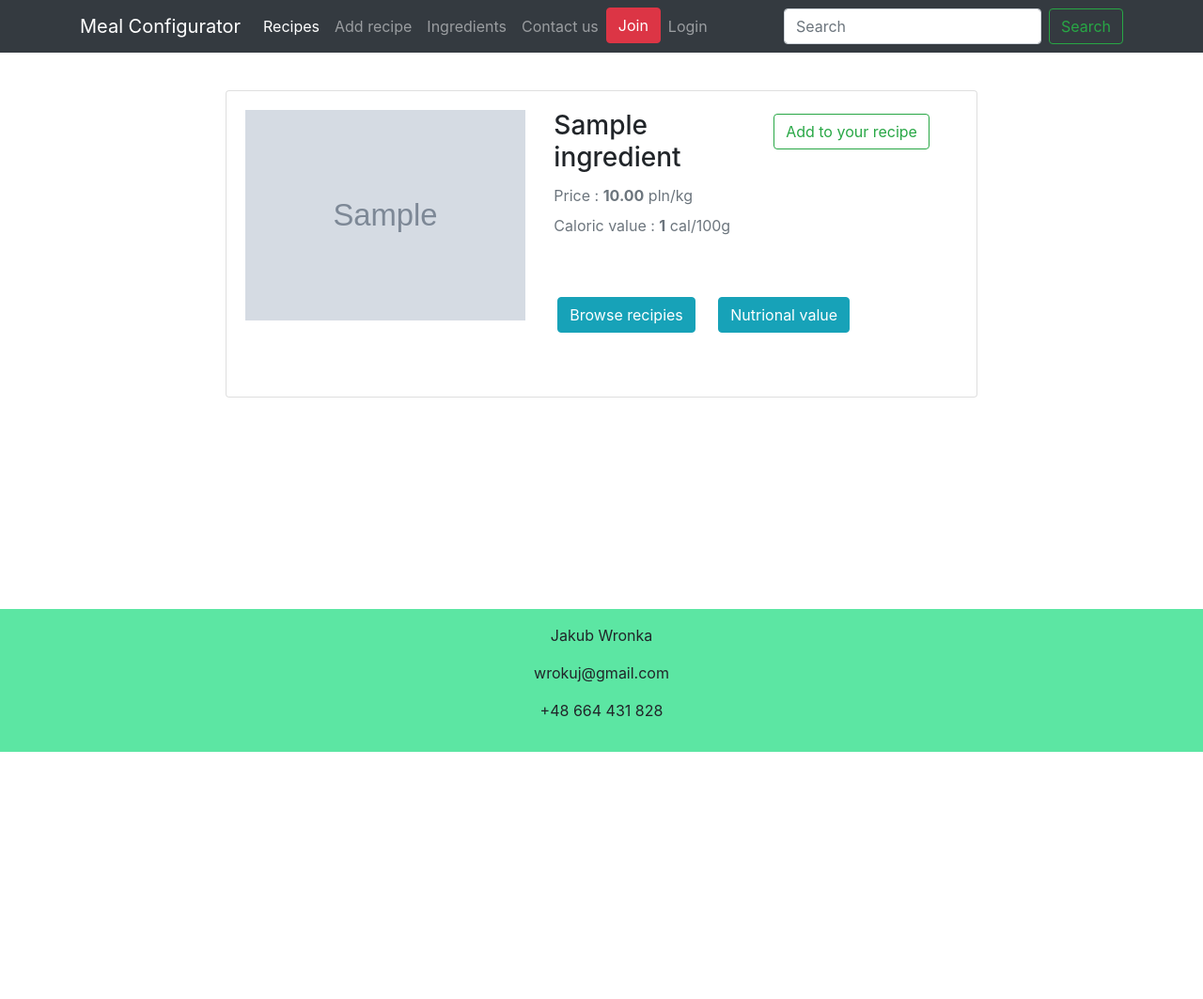
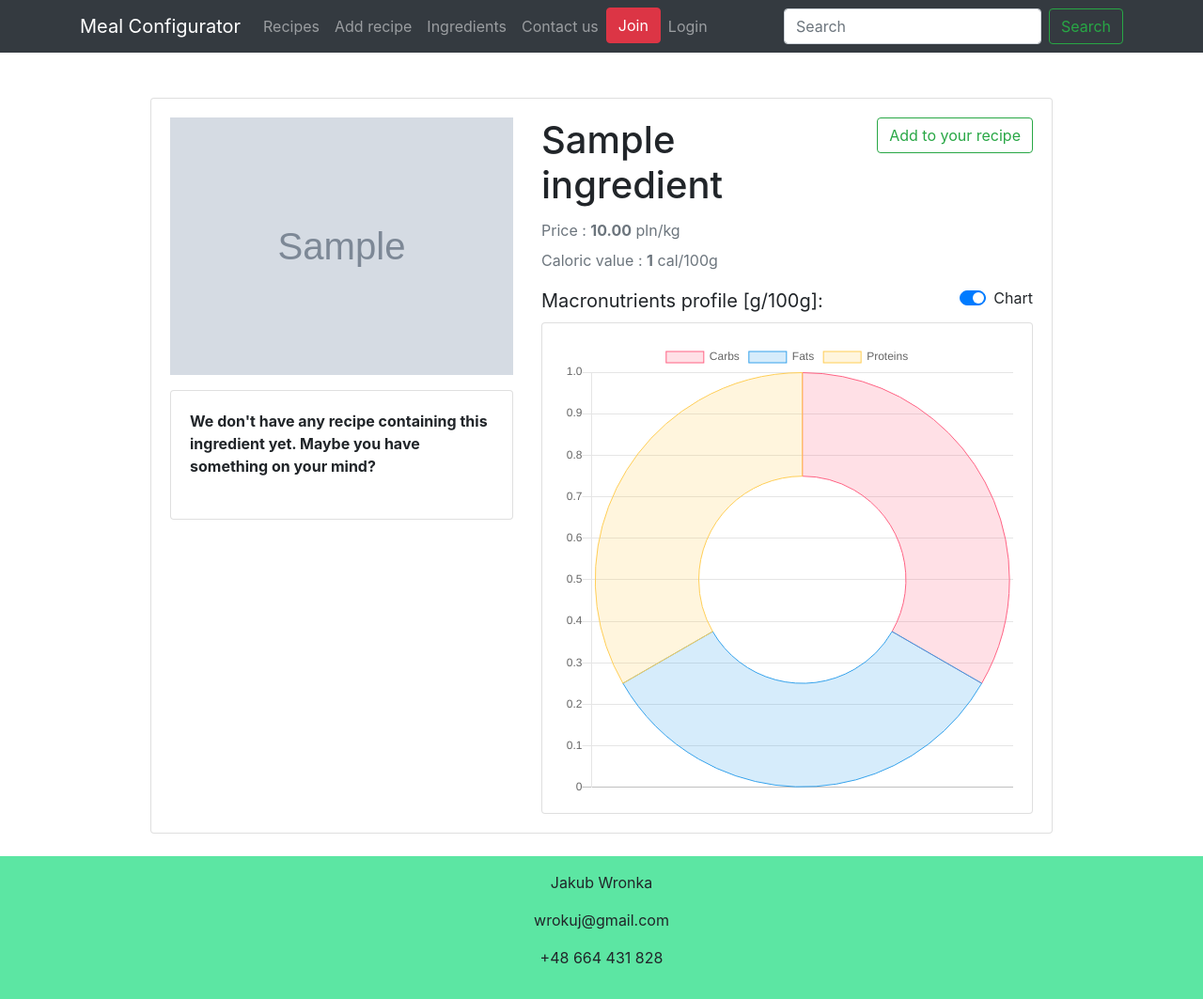
Before and after one commit to wroku/mc, a Django app: a page that uses main/templates/main/base.html in a window 1280 px wide. Shown: the whole page at 94% size. Before the commit the page ends 800 px from the top, so only its background shows below. Run offline with Django 3.2, Linux system fonts and the light colour scheme; tables that the repository leaves empty hold one stand-in row (values such as "Sample post"); grey boxes marked "Sample" are stand-in pictures; some libraries are stand-ins or nearby versions.

Commit message:
Redesign product details and add script toggilng active nav-links in navbar.

```diff
--- a/main/static/css/responsive.css
+++ b/main/static/css/responsive.css
@@ -2,7 +2,9 @@
     .margin-group {
         margin-bottom: 5px;
     }
-
+    #rc1 {
+        display: None;
+    }
 }
 @media (min-width: 576px) {
     .card-columns {
@@ -13,6 +15,9 @@
     .ing-btns {
         position: absolute;
         bottom: 10px;
+    }
+    #rc1 {
+        display: None;
     }
 
 }
@@ -26,7 +31,15 @@
         position: absolute;
         bottom: 10px;
     }
-
+    .flt {
+        float: right;
+    }
+    #rc1 {
+        display: flex;
+    }
+    #rc2 {
+        display: None;
+    }
 }
 
 @media (min-width: 992px) {
@@ -37,6 +50,7 @@
         position: absolute;
         bottom: 10px;
     }
+
 }
 
 @media (min-width: 1200px) {
--- a/main/templates/main/base.html
+++ b/main/templates/main/base.html
@@ -34,7 +34,6 @@
         padding-bottom: 11rem;
         min-height: 100%;
       }
-
       *,
       *:before,
       *:after {
--- a/main/templates/main/contact_form.html
+++ b/main/templates/main/contact_form.html
@@ -2,10 +2,10 @@
 
 {% block content %}
 
-    <div class="col-6 mx-auto mt-3">
+    <div class="col mx-auto mt-3" style="max-width: 40rem;">
 
     {% if title %}
-        <h1>{{ title }}</h1>
+        <h1 class="mt-5 text-center">{{ title }}</h1>
     {% endif %}
     <form method="POST" action="."> {% csrf_token %}
 
--- a/main/templates/main/navbar.html
+++ b/main/templates/main/navbar.html
@@ -1,3 +1,11 @@
+<script>
+  $(document).ready(function() {
+  $('li.active').removeClass('active');
+  console.log(location.pathname.substr(0, location.pathname.length - 1))
+  $('a[href="' + location.pathname.substr(0, location.pathname.length - 1) + '"]').closest('li').addClass('active');
+  });
+</script>
+
 <nav class="navbar navbar-expand-lg navbar-dark bg-dark mb-3">
   <div class="container">
     <a class="navbar-brand" href="/">Meal Configurator</a>
@@ -7,7 +15,7 @@
 
     <div class="collapse navbar-collapse" id="navbarSupportedContent">
       <ul class="navbar-nav mr-auto">
-        <li class="nav-item active">
+        <li class="nav-item">
           <a class="nav-link" href="/recipes">Recipes <span class="sr-only">(current)</span></a>
         </li>
         <li class="nav-item">
@@ -42,12 +50,14 @@
         {% endif %}
       </ul>
 
+      <!-- Attach tooltip explaining possibility to search for ingredients when user is on /products/-->
+
       {% if request.path|slice:"10" == '/products/' %}
       <form method='GET' class="form-inline my-2 my-lg-0" action="/products">
         <input class="form-control mr-sm-2" type="search" name="q" placeholder="Search" aria-label="Search">
         <button class="btn btn-outline-success my-2 my-sm-0" id="ING" type="submit" data-toggle="tooltip" data-placement="bottom" title="Search for ingredients!">Search</button>
       </form>
-      <script>
+      <script type="text/javascript">
         $('#ING').tooltip({offset:'0, 10px'})
         $('#ING').tooltip('show')
         setTimeout( function(){$('#ING').tooltip('hide');}, 4000);
--- a/main/templates/main/product_details.html
+++ b/main/templates/main/product_details.html
@@ -1,45 +1,47 @@
 {% extends 'main/base.html' %}
 
 {% block content %}
-{% load static %}
 
-  <br>
+
 {% if not product.accepted %}
   <div class="col-sm-12">
       <div class="alert alert-danger my-5">This ingredient has not been yet accepted by the admin, so it won't be displayed on a main page. However, you can still add it to your recipe.</div>
   </div>
 {% endif %}
-  <div class="card mx-auto" style="width: 50rem;">
+<div class="card mt-5 mx-auto" style="max-width: 60rem;">
   <div class="card-body">
     <div class="row">
       <div class="col-md-5">
-          <img src="{{ product.image.url }}" class="img-fluid">
-           <div class="collapse multi-collapse mt-1" id="multiCollapseExample1">
-            <div class="card card-body">
-              <strong>Recipes containing {{product.name}}</strong><br>
+        <img src="{{ product.image.url }}" class="img-fluid mb-2">
+        <div id="rc1" class="card card-body mt-2" >
+          {% if recipes_containing %}
+            <strong class="mb-2">Recipes containing {{product.name}}</strong><br>
             <ul>
             {% for recipe in recipes_containing %}
             <li><a href="/recipes/{{recipe.recipe_slug}}">{{recipe.recipe_name}}</a></li>
             {% endfor %}
             </ul>
+          {% else %}
+            <strong> We don't have any recipe containing this ingredient yet. Maybe you have something on your mind?</strong><br>
+          {% endif %}
         </div>
       </div>
-        </div>
+
       <div class="col-md-7">
 
         <div class="row">
 
-            <div class="col">
-              <h3 class="card-title">{{ product.name }}</h3>
+          <div class="col-12 col-md">
+            <h1 class="card-title" style="word-wrap: normal;">{{ product.name }}</h1>
           </div>
           <div class="col">
             {% if product.name not in added %}
               <form action="." method="post">{% csrf_token %}
-                  <button type="submit" class="btn btn-outline-success m-1" name="add" value="added">Add to your recipe</button>
+                <button type="submit" class="btn btn-outline-success flt mb-3 mb-md-5" name="add" value="added">Add to your recipe</button>
               </form>
             {% else %}
               <form action="." method="post">{% csrf_token %}
-                  <button type="submit" class="btn btn-outline-danger m-1" name="delete" value="deleted">Delete from recipe</button>
+                <button type="submit" class="btn btn-outline-danger flt " name="delete" value="deleted">Delete from recipe</button>
               </form>
               {% endif %}
           </div>
@@ -47,15 +49,33 @@
         </div>
 
         <p class="card-text mb-2 text-muted">Price : <b>{{product.price}}</b> pln/kg</p>
-          <p class="card-text text-muted">Caloric value : <b>{{ product.calval }}</b> cal/100g<br></p>
+        <p class="card-text mb-3 text-muted">Caloric value : <b>{{ product.calval }}</b> cal/100g</p>
+        <p class="card-text mb-5 " style="display:inline; font-size:20px">Macronutrients profile [g/100g]:</p>
 
-              <button class="btn btn-info mx-1 my-5" type="button" data-toggle="collapse" data-target="#multiCollapseExample1" aria-expanded="false" aria-controls="multiCollapseExample2">Browse recipies</button>
+        <div class="custom-control custom-switch" style="display:inline; float:right;">
+          <input type="checkbox" class="custom-control-input" id="chartSwitch" onclick="toggleState()" checked>
+          <label class="custom-control-label" for="chartSwitch">Chart</label>
+        </div>
 
-              <button class="btn btn-info mx-3 my-5" type="button" data-toggle="collapse" data-target="#multiCollapseExample2" aria-expanded="false" aria-controls="multiCollapseExample2">Nutrional value</button>
-
-          <div class="collapse multi-collapse" id="multiCollapseExample2">
-            <div class="card card-body">
+        <div id='chartCard' class="card card-body mt-2">
           <canvas id="myChart" width="10" height="10"></canvas>
+        </div>
+        <ul class="mt-2" id="nList" style="font-size:18px; display:None;">
+          <li>Carbohydrates: <b>{{product.total_carbs}}</b></li>
+          <li>Proteins: <b>{{product.total_proteins}}</b></li>
+          <li>Fats: <b>{{product.total_fat}}</b></li>
+        </ul>
+        <div id="rc2" class="card card-body mt-2">
+          {% if recipes_containing %}
+            <strong class="mb-2">Recipes containing {{product.name}}</strong><br>
+            <ul>
+            {% for recipe in recipes_containing %}
+            <li><a href="/recipes/{{recipe.recipe_slug}}">{{recipe.recipe_name}}</a></li>
+            {% endfor %}
+            </ul>
+          {% else %}
+            <strong> We don't have any recipe containing this ingredient yet. Maybe you have something on your mind?</strong><br>
+          {% endif %}
         </div>
       </div>
 
@@ -65,7 +85,21 @@
 </div>
 
 
-<script>
+<script type="text/javascript">
+function toggleState(){
+  let state = document.getElementById('chartSwitch').checked;
+  console.log(state);
+  if(state == false){
+    document.getElementById('chartCard').style.display = 'None';
+    document.getElementById('nList').style.display = 'block';
+  }
+  else{
+    document.getElementById('chartCard').style.display = 'block';
+    document.getElementById('nList').style.display = 'None';
+  }
+};
+
+
 var ctx = document.getElementById('myChart').getContext('2d');
 var myChart = new Chart(ctx, {
     type: 'doughnut',
--- a/main/templates/main/products.html
+++ b/main/templates/main/products.html
@@ -3,7 +3,6 @@
 
 {% block content %}
 <br>
-{% load static %}
 
 {% if query %}
 
@@ -96,8 +95,8 @@
                         <h5 class="card-title">{{prod.name}}</h5>
                         <p class="card-text text-muted">Caloric value : <b>{{ prod.calval }}</b> cal/100g</p>
                         <p class="card-text text-muted mb-5">Price : <b>{{ prod.price }}</b> pln/kg</p>
-                        <div class="container">
-                          <div class="row mt-auto">
+                        <div class="container ing-btns">
+                          <div class="row">
                               {% if prod.name not in added %}
                               <form action="." method="post">{% csrf_token %}
                                   <button type="submit" class="btn btn-outline-success margin-group mr-2" name="add" value="added">Add to your recipe</button>
--- a/main/templates/main/recipe_details.html
+++ b/main/templates/main/recipe_details.html
@@ -91,9 +91,9 @@
             </div>
         {%  endif %}
 
-    </div>
+</div>
 
-<script>
+<script type="text/javascript">
 var ctx = document.getElementById('myChart').getContext('2d');
 var myChart = new Chart(ctx, {
     type: 'doughnut',
```
Lines whose indentation alone changed are shown as unchanged.
